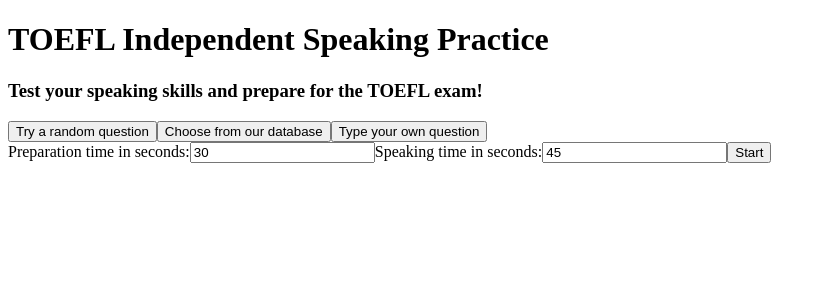
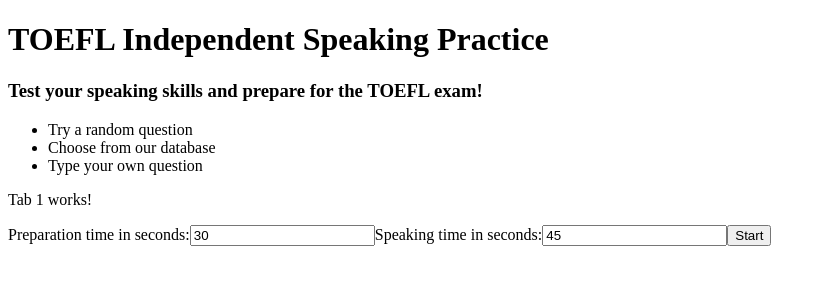
Before and after one commit to hummus-erectus/toeflApp, a React (Vite) app: page / in a window 1280 px wide. Shown: the top 300 px of the page, without its empty margins (0-826 px from the left). Built offline with nearby package versions, Linux system fonts and the light colour scheme.

Commit message:
Basic tabs before refactoring CustomizeForm

```diff
--- a/package.json
+++ b/package.json
@@ -10,7 +10,8 @@
   },
   "dependencies": {
     "react": "^18.2.0",
-    "react-dom": "^18.2.0"
+    "react-dom": "^18.2.0",
+    "react-tabs": "^5.1.0"
   },
   "devDependencies": {
     "@types/react": "^18.0.22",
--- a/src/Components/StartScreen.jsx
+++ b/src/Components/StartScreen.jsx
@@ -1,4 +1,5 @@
 import React from 'react'
+import { Tab, Tabs, TabList, TabPanel } from "react-tabs";
 import CustomizeForm from './CustomizeForm'
 
 export default function StartScreen(props) {
@@ -9,9 +10,22 @@ export default function StartScreen(props) {
             <h1> TOEFL Independent Speaking Practice</h1>
             <h3> Test your speaking skills and prepare for the TOEFL exam!</h3>
             <div className='start--question-type'>
-                <button> Try a random question</button>
-                <button> Choose from our database</button>
-                <button> Type your own question</button>
+                <Tabs className="Tabs">
+                    <TabList>
+                        <Tab>Try a random question</Tab>
+                        <Tab>Choose from our database</Tab>
+                        <Tab>Type your own question</Tab>
+                    </TabList>
+                    <TabPanel>
+                        <p>Tab 1 works!</p>
+                    </TabPanel>
+                    <TabPanel>
+                        <p>Tab 2 works!</p>
+                    </TabPanel>
+                    <TabPanel>
+                        <p>Tab 3 works!</p>
+                    </TabPanel>
+                </Tabs>
             </div>
             <CustomizeForm
                 customTime={props.customTime}
```
Also changed, not shown: 1 other file (tests, documents, lock files or other folders).
